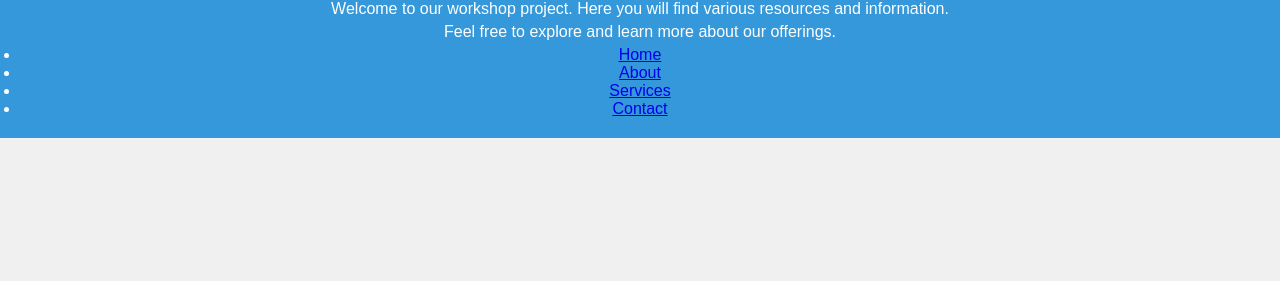
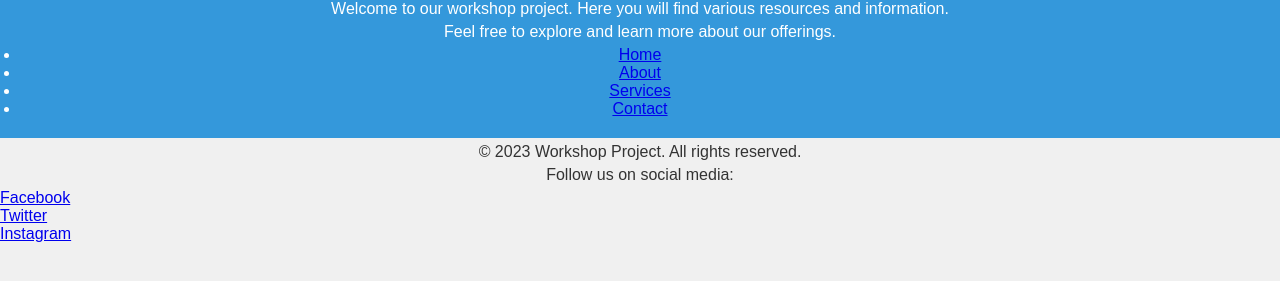
Before and after one commit to gichukianthony/git-workshop-project, a plain HTML site: page index.html in a window 1280 px wide. Shown: the part 97-378 px from the top of the page. Drawn offline with Linux system fonts and the light colour scheme.

Commit message:
added a footer

```diff
--- a/index.html
+++ b/index.html
@@ -20,5 +20,14 @@
         </ul>
     </nav>
 </header>
+<footer>
+    <p>&copy; 2023 Workshop Project. All rights reserved.</p>
+    <p>Follow us on social media:</p>
+    <ul class="social-media">
+        <li><a href="https://www.facebook.com" target="_blank">Facebook</a></li>
+        <li><a href="https://www.twitter.com" target="_blank">Twitter</a></li>
+        <li><a href="https://www.instagram.com" target="_blank">Instagram</a></li>
+    </ul>
+</footer>
 </body>
 </html>
```
